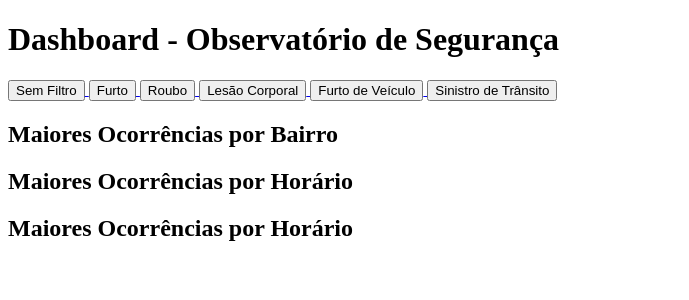
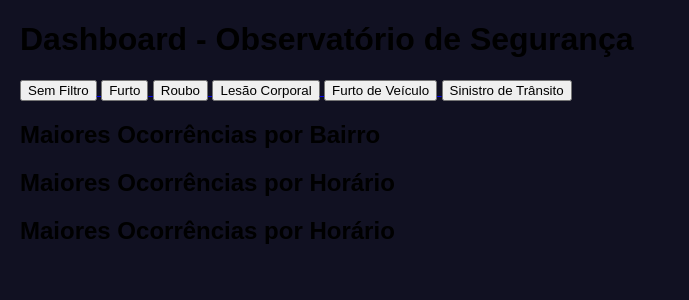
Before and after one commit to abiromania/observatorio-sp, a Django app: template django-website/dashboard/templates/dashboard/grafico.html in a window 1280 px wide. Shown: the top 300 px of the page, without its empty margins (0-689 px from the left). Run offline with Django 5.2, Linux system fonts and the light colour scheme; the template is opened without the code that fills it, so the values that code supplies are empty.

Commit message:
Adicionar arquivo css

```diff
--- /dev/null
+++ b/django-website/dashboard/static/style.css
@@ -0,0 +1,5 @@
+body {
+    font-family: Arial, sans-serif;
+    margin: 20px;
+    background-color: #111122;
+}
--- a/django-website/dashboard/templates/dashboard/grafico.html
+++ b/django-website/dashboard/templates/dashboard/grafico.html
@@ -1,8 +1,11 @@
+{% load static %}
+
 <!DOCTYPE html>
 <html lang="pt-br">
 <head>
     <meta charset="UTF-8">
     <title>Observatório de Segurança</title>
+    <link rel="stylesheet" href="{% static 'style.css' %}">
 </head>
 <body>
     <h1>Dashboard - Observatório de Segurança</h1>
```
